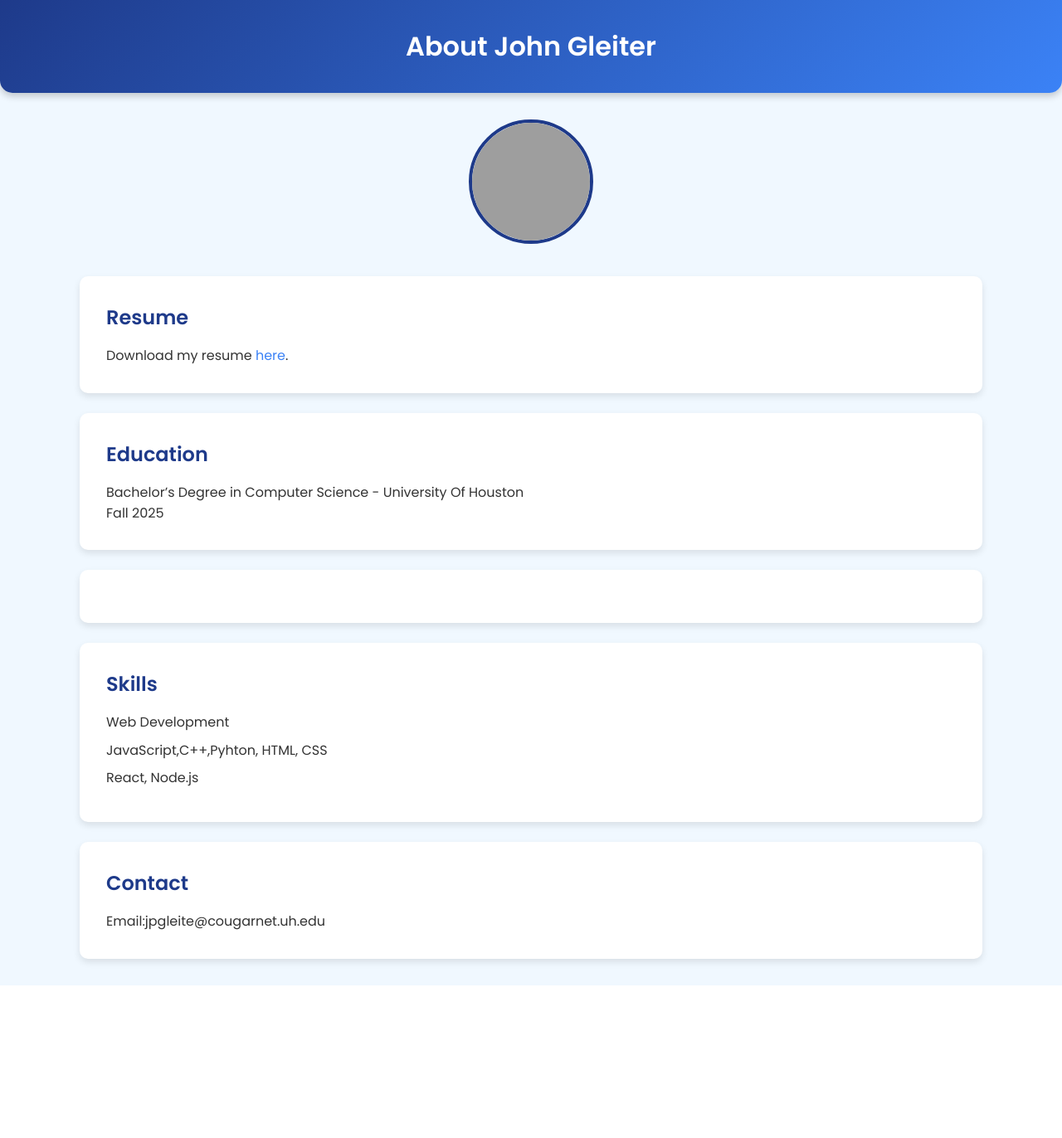
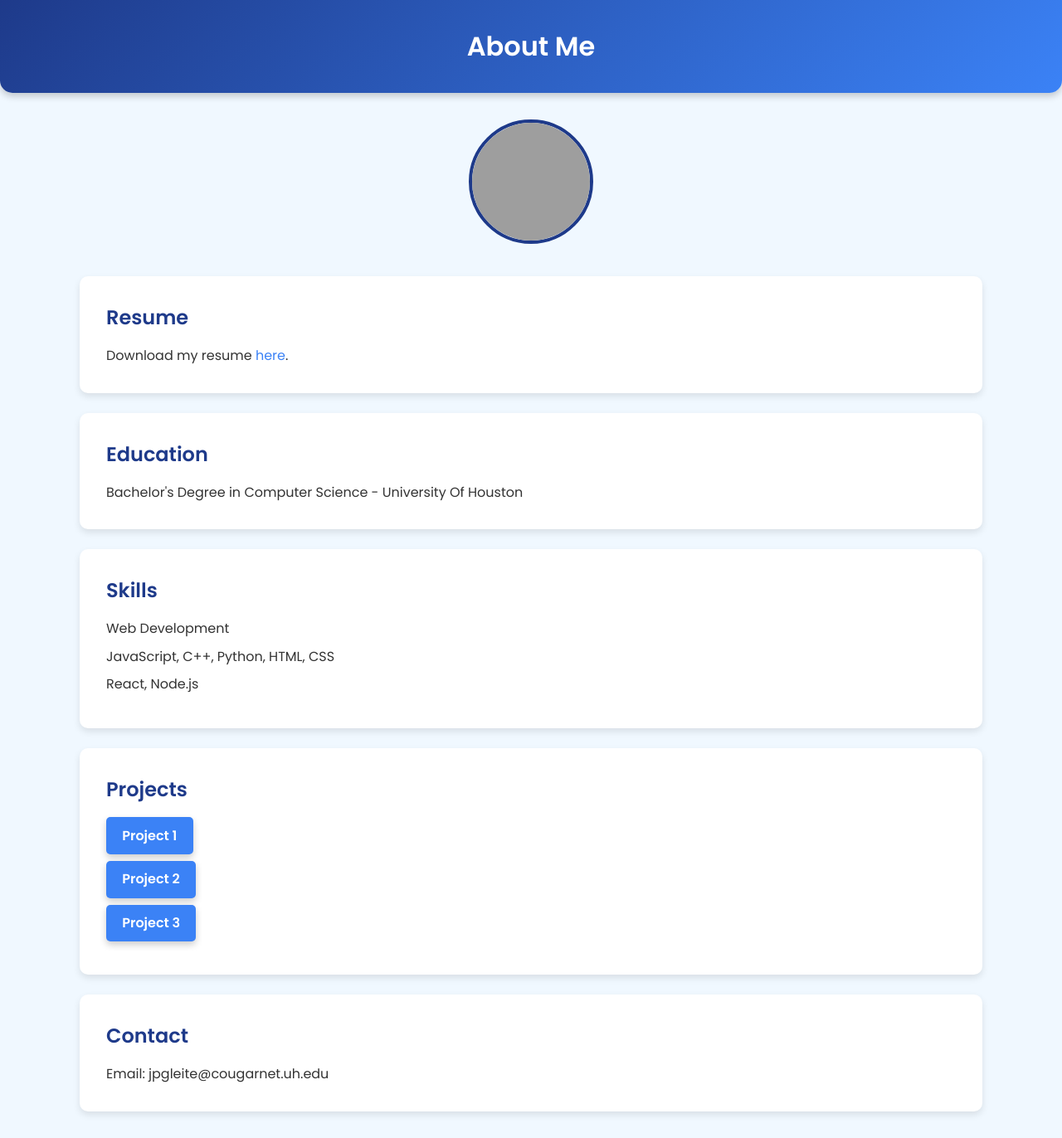
Before and after one commit to johnpaul123Z/jresume, a Flask app: page / in a window 1280 px wide. Shown: the whole page at 83% size. Before the commit the page ends 1188 px from the top, so only its background shows below. Run offline with Flask 2, Linux system fonts and the light colour scheme; grey boxes are pictures that could not be loaded.

Commit message:
Update home.html

```diff
--- a/templates/home.html
+++ b/templates/home.html
@@ -2,12 +2,15 @@
 <html lang="en">
 <head>
   <meta charset="UTF-8" />
-    <meta name="viewport" content="width=device-width, initial-scale=1.0" />
+  <meta name="viewport" content="width=device-width, initial-scale=1.0"/>
   <title>About Me</title>
   <!-- Google Font for a modern look -->
   <link rel="preconnect" href="https://fonts.googleapis.com" />
   <link rel="preconnect" href="https://fonts.gstatic.com" crossorigin />
-    <link href="https://fonts.googleapis.com/css2?family=Poppins:wght@300;400;600&display=swap" rel="stylesheet" />
+  <link
+    href="https://fonts.googleapis.com/css2?family=Poppins:wght@300;400;600&display=swap"
+    rel="stylesheet"
+  />
   <style>
     * {
       margin: 0;
@@ -76,6 +79,8 @@
     ul li {
       margin: 0.5rem 0;
     }
+
+    /* Default link styling */
     a {
       color: #3b82f6;
       text-decoration: none;
@@ -83,6 +88,23 @@
     a:hover {
       text-decoration: underline;
     }
+
+    /* Button-like styling for project links */
+    .btn {
+      display: inline-block;
+      padding: 0.6rem 1.2rem;
+      background-color: #3b82f6;
+      color: #fff;
+      border-radius: 5px;
+      transition: background-color 0.3s ease;
+      font-weight: 600;
+      text-decoration: none; /* ensure no underline */
+      box-shadow: 0 4px 8px rgba(0, 0, 0, 0.2);
+    }
+    .btn:hover {
+      background-color: #2563eb;
+    }
+
     @media (min-width: 768px) {
       .section {
         text-align: left;
@@ -92,7 +114,7 @@
 </head>
 <body>
   <header>
-        <h1>About John Gleiter</h1>
+    <h1>About Me</h1>
   </header>
   <div class="container">
     <div class="photo">
@@ -104,23 +126,27 @@
     </div>
     <div class="section">
       <h2>Education</h2>
-            <p>Bachelor’s Degree in Computer Science - University Of Houston</p
-            <p>Fall 2025</p>
-        </div>
-        <div class="section">
-
+      <p>Bachelor's Degree in Computer Science - University Of Houston</p>
     </div>
     <div class="section">
       <h2>Skills</h2>
       <ul>
         <li>Web Development</li>
-                <li>JavaScript,C++,Pyhton, HTML, CSS</li>
+        <li>JavaScript, C++, Python, HTML, CSS</li>
         <li>React, Node.js</li>
       </ul>
     </div>
     <div class="section">
+      <h2>Projects</h2>
+      <ul>
+        <li><a class="btn" href="#">Project 1</a></li>
+        <li><a class="btn" href="#">Project 2</a></li>
+        <li><a class="btn" href="#">Project 3</a></li>
+      </ul>
+    </div>
+    <div class="section">
       <h2>Contact</h2>
-            <p>Email:jpgleite@cougarnet.uh.edu</p>
+      <p>Email: jpgleite@cougarnet.uh.edu</p>
     </div>
   </div>
 </body>
```
Lines whose indentation alone changed are shown as unchanged.
